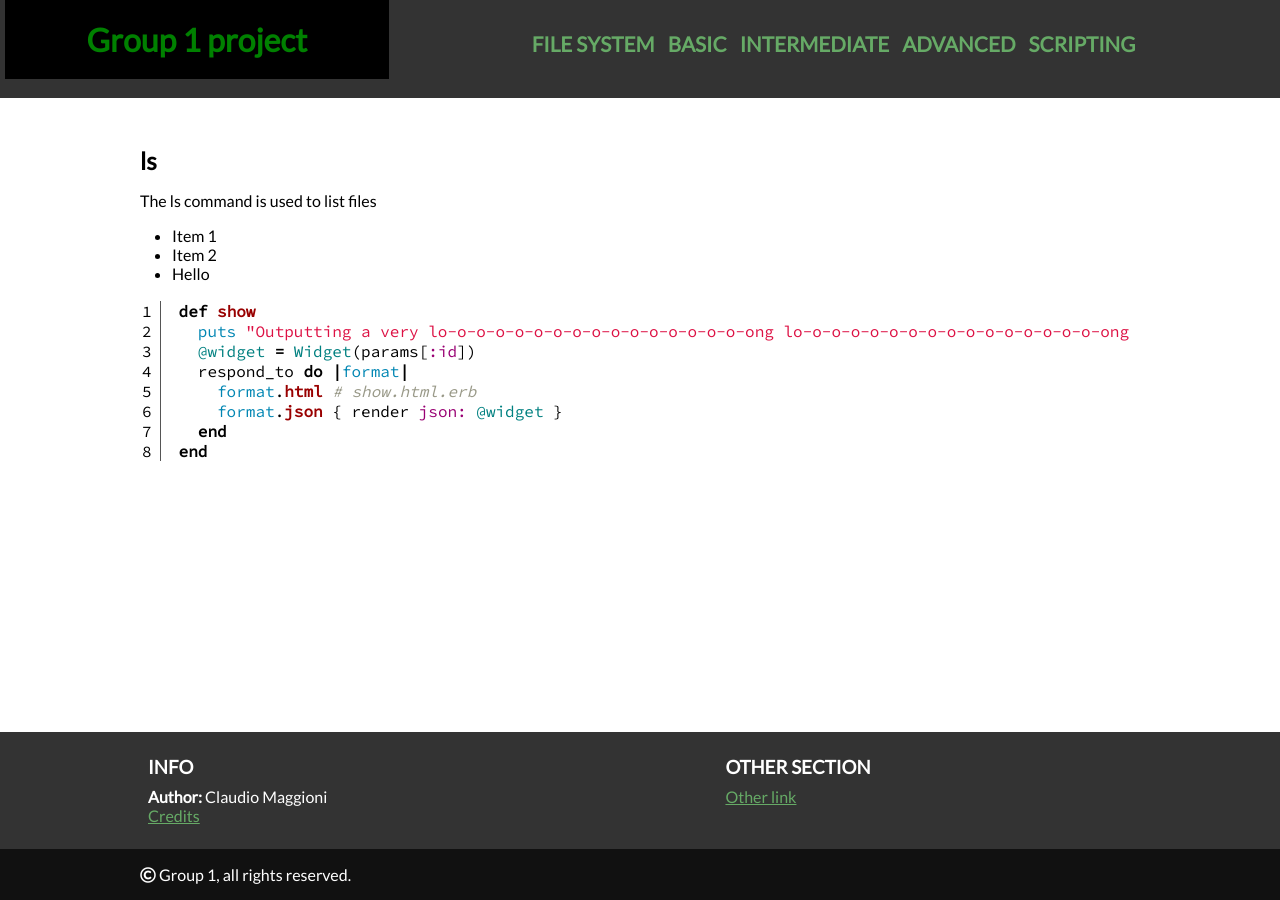
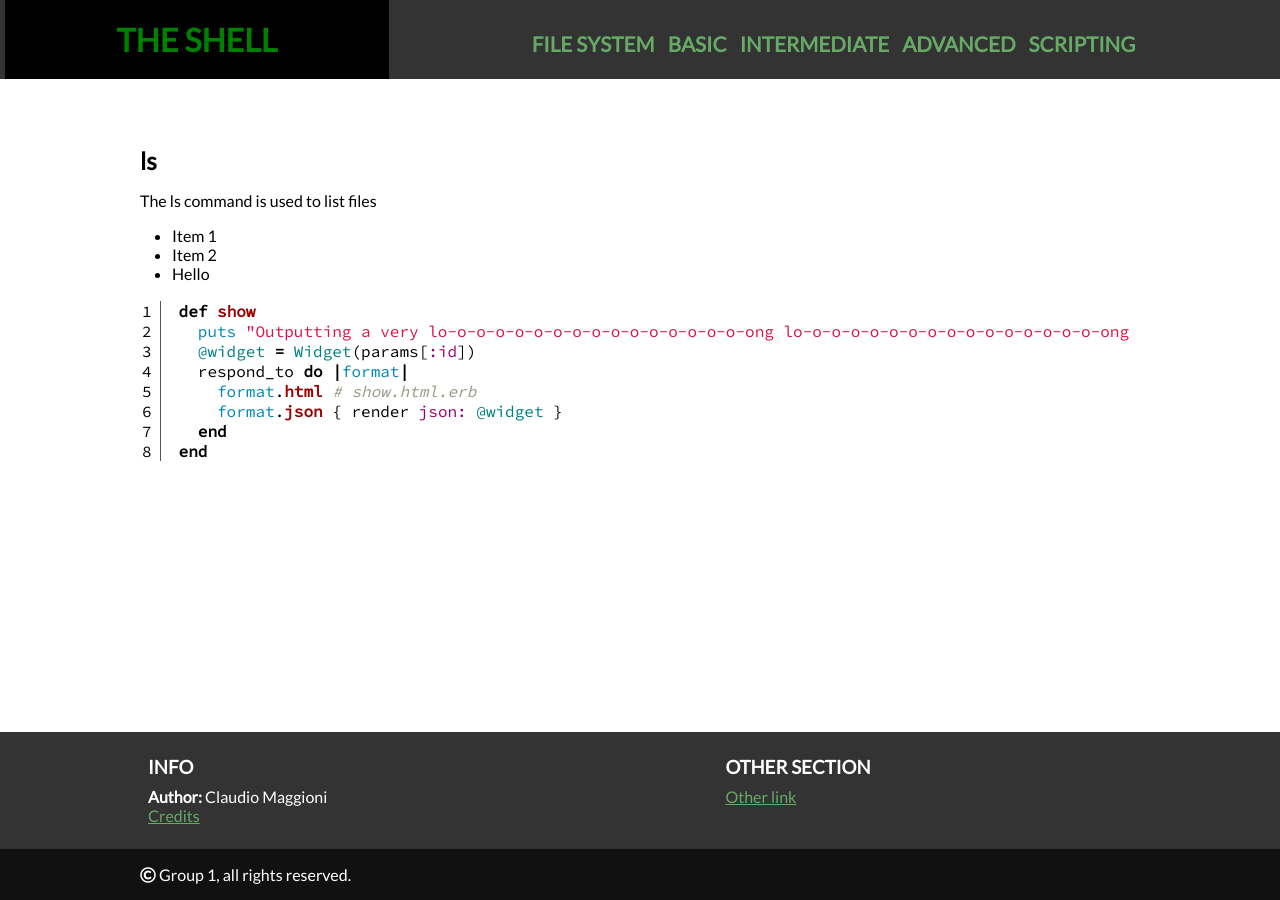
Before and after one commit to bvlj/usi_sa1_theshell_ch, a Jekyll site: the page built from site/index.html, in a window 1280 px wide. Built offline with Jekyll 4.4.1, drawn with Linux system fonts in a browser that asks for light colours; nearby versions of some CDN libraries.

Commit message:
css-team:finish header dekstop
git-svn-id: svn+ssh://atelier.inf.usi.ch/home/bevilj/group-1@33 a672b425-5310-4d7a-af5c-997e18724b81

```diff
--- a/site/_includes/header.html
+++ b/site/_includes/header.html
@@ -1,6 +1,6 @@
   <div class="menuDesktop">
 	  <span class="boxTitle">
-	    <h1 class="title">{{ site.title }}</h1>
+	    <h1 class="title">THE SHELL</h1>
 	  </span>
 	  <span class="boxItem">
 	    <a href="">FILE SYSTEM</a>
--- a/site/_sass/_header.scss
+++ b/site/_sass/_header.scss
@@ -1,7 +1,6 @@
 /*------- GLOBAL ------*/
 
 header {
-	background-color: #333;
   text-align:center;
 }
 
@@ -17,6 +16,10 @@ span {
 	#menuTrigger{
 		display:none;
 	}
+
+  .menuDesktop{
+    background-color: #333;
+  }
 
   .boxTitle{
     background: #000;
```
